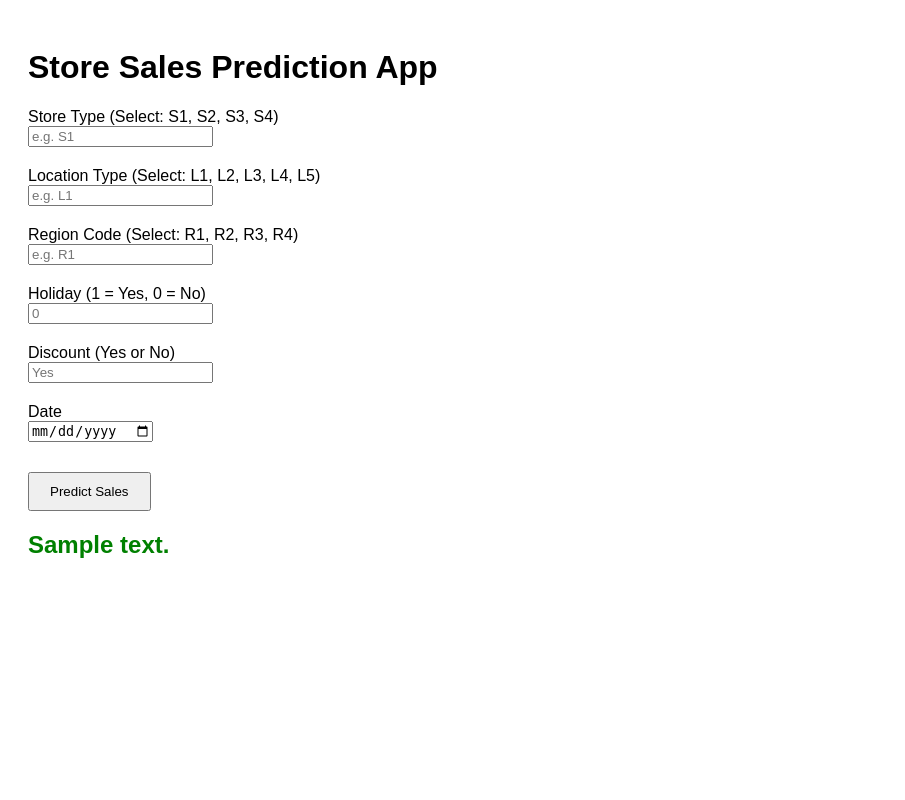
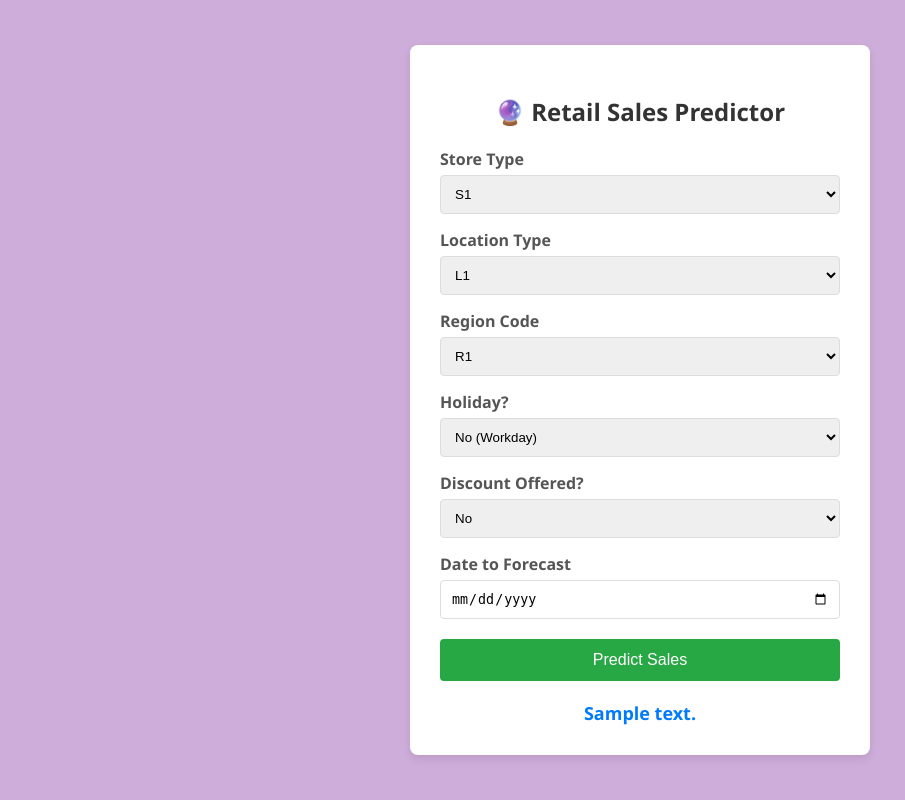
Before and after one commit to trivikram01/sales-forecasting, a Flask app: template templates/index.html in a window 1280 px wide. Shown: the whole page, without its empty margins (0-905 px from the left). Run offline with Flask 3, Linux system fonts and the light colour scheme; the template is opened without the code that fills it: most values are stand-ins (such as "Sample title", 1, 10 or a date in 2020); parts of the project's set-up code (start-up, migrations or seed data) failed here and were passed over.

Commit message:
Replaced new index.html

```diff
--- a/templates/index.html
+++ b/templates/index.html
@@ -3,38 +3,69 @@
 <head>
     <title>Sales Forecaster</title>
     <style>
-        body { font-family: sans-serif; padding: 20px; }
-        label { display: block; margin-top: 10px; }
-        input { margin-bottom: 10px; }
-        button { margin-top: 20px; padding: 10px 20px; cursor: pointer; }
+        body { font-family: "Segoe UI", Tahoma, Geneva, Verdana, sans-serif; background-color: #CFADDB; display: flex; justify-content: center; align-items: center; height: 100vh; margin: 0; }
+        .container { background-color: #ffffff; padding: 30px; border-radius: 8px; box-shadow: 0 4px 8px rgba(0,0,0,0.1); width: 400px; }
+        h2 { text-align: center; color: #333; }
+        label { font-weight: bold; display: block; margin-top: 15px; color: #555; }
+        input, select { width: 100%; padding: 10px; margin-top: 5px; border: 1px solid #ddd; border-radius: 4px; box-sizing: border-box; }
+        button { width: 100%; background-color: #28a745; color: white; padding: 12px; margin-top: 20px; border: none; border-radius: 4px; cursor: pointer; font-size: 16px; }
+        button:hover { background-color: #218838; }
+        .result { margin-top: 20px; text-align: center; font-size: 18px; font-weight: bold; color: #007bff; }
     </style>
 </head>
 <body>
-    <h1>Store Sales Prediction App</h1>
+
+<div class="container">
+    <h2>🔮 Retail Sales Predictor</h2>
     <form action="/predict" method="post">
 
-        <label>Store Type (Select: S1, S2, S3, S4)</label>
-        <input type="text" name="Store_Type" required placeholder="e.g. S1">
+        <label>Store Type</label>
+        <select name="Store_Type" required>
+            <option value="S1">S1</option>
+            <option value="S2">S2</option>
+            <option value="S3">S3</option>
+            <option value="S4">S4</option>
+        </select>
 
-        <label>Location Type (Select: L1, L2, L3, L4, L5)</label>
-        <input type="text" name="Location_Type" required placeholder="e.g. L1">
+        <label>Location Type</label>
+        <select name="Location_Type" required>
+            <option value="L1">L1</option>
+            <option value="L2">L2</option>
+            <option value="L3">L3</option>
+            <option value="L4">L4</option>
+            <option value="L5">L5</option>
+        </select>
 
-        <label>Region Code (Select: R1, R2, R3, R4)</label>
-        <input type="text" name="Region_Code" required placeholder="e.g. R1">
+        <label>Region Code</label>
+        <select name="Region_Code" required>
+            <option value="R1">R1</option>
+            <option value="R2">R2</option>
+            <option value="R3">R3</option>
+            <option value="R4">R4</option>
+        </select>
 
-        <label>Holiday (1 = Yes, 0 = No)</label>
-        <input type="number" name="Holiday" required placeholder="0">
+        <label>Holiday?</label>
+        <select name="Holiday" required>
+            <option value="0">No (Workday)</option>
+            <option value="1">Yes (Holiday)</option>
+        </select>
 
-        <label>Discount (Yes or No)</label>
-        <input type="text" name="Discount" required placeholder="Yes">
+        <label>Discount Offered?</label>
+        <select name="Discount" required>
+            <option value="No">No</option>
+            <option value="Yes">Yes</option>
+        </select>
 
-        <label>Date</label>
+        <label>Date to Forecast</label>
         <input type="date" name="Date" required>
 
-        <br>
         <button type="submit">Predict Sales</button>
     </form>
 
-    <h2 style="color: green;">{{ prediction_text }}</h2>
+    <div class="result">
+        {{ prediction_text }}
+    </div>
+</div>
+
 </body>
 </html>
```
